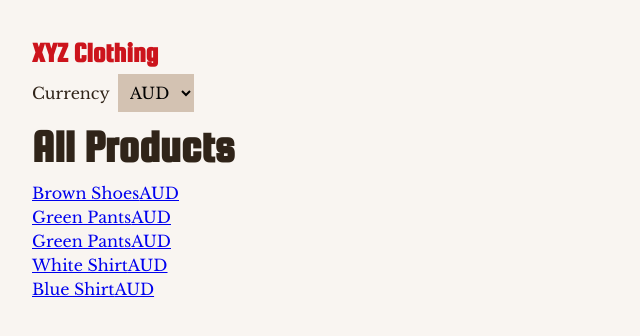
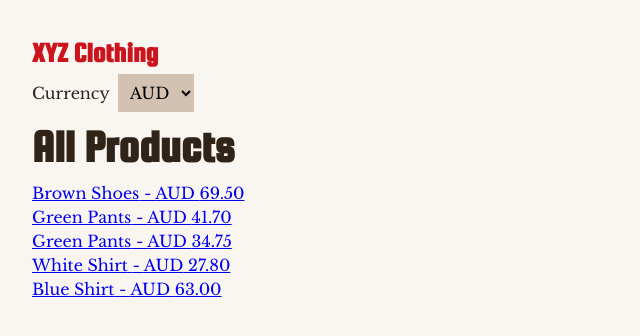
Before and after one commit to andrew-rayco/xyz-clothing, a React (Vite) app: page / in a window 1280 px wide. Shown: the top 336 px of the page, without its empty margins (0-640 px from the left). Built offline with nearby package versions, Linux system fonts and the light colour scheme.

Commit message:
Calculates local price

```diff
--- a/src/components/ProductList.js
+++ b/src/components/ProductList.js
@@ -1,8 +1,9 @@
 import React from 'react'
 import PropTypes from 'prop-types'
+import { calculateLocalPrice } from '../utils'
 import { Link } from 'react-router-dom'
 
-const ProductList = ({ allProducts, userCurrency }) => {
+const ProductList = ({ allProducts, userCurrency, calculateLocalPrice }) => {
   return (
     <div className="product-list">
       <h2>All Products</h2>
@@ -11,11 +12,15 @@ const ProductList = ({ allProducts, userCurrency }) => {
   )
 }
 
-const renderProducts = ({ name, id }, userCurrency) => (
+const renderProducts = ({ name, id, price }, userCurrency) => (
   <Link to={`/products/${id}`} key={id}>
     <div data-testid="single-product">
       <span>{name}</span>
-      <span>{userCurrency}</span>
+      <span>
+        {' '}
+        - {userCurrency}{' '}
+        {calculateLocalPrice(price.base, price.amount, userCurrency)}
+      </span>
     </div>
   </Link>
 )
--- /dev/null
+++ b/src/utils.js
@@ -0,0 +1,12 @@
+import exchangeRates from './data/exchange_rates.json'
+
+export const calculateLocalPrice = (baseCurr, amt, targetCurr) => {
+  if (baseCurr === targetCurr) {
+    return amt
+  } else {
+    const baseObject = exchangeRates.find(rate => {
+      return baseCurr === rate.base
+    })
+    return parseFloat(amt * baseObject.rates[targetCurr]).toFixed(2)
+  }
+}
```
Also changed, not shown: 1 other file (tests, documents, lock files or other folders).
